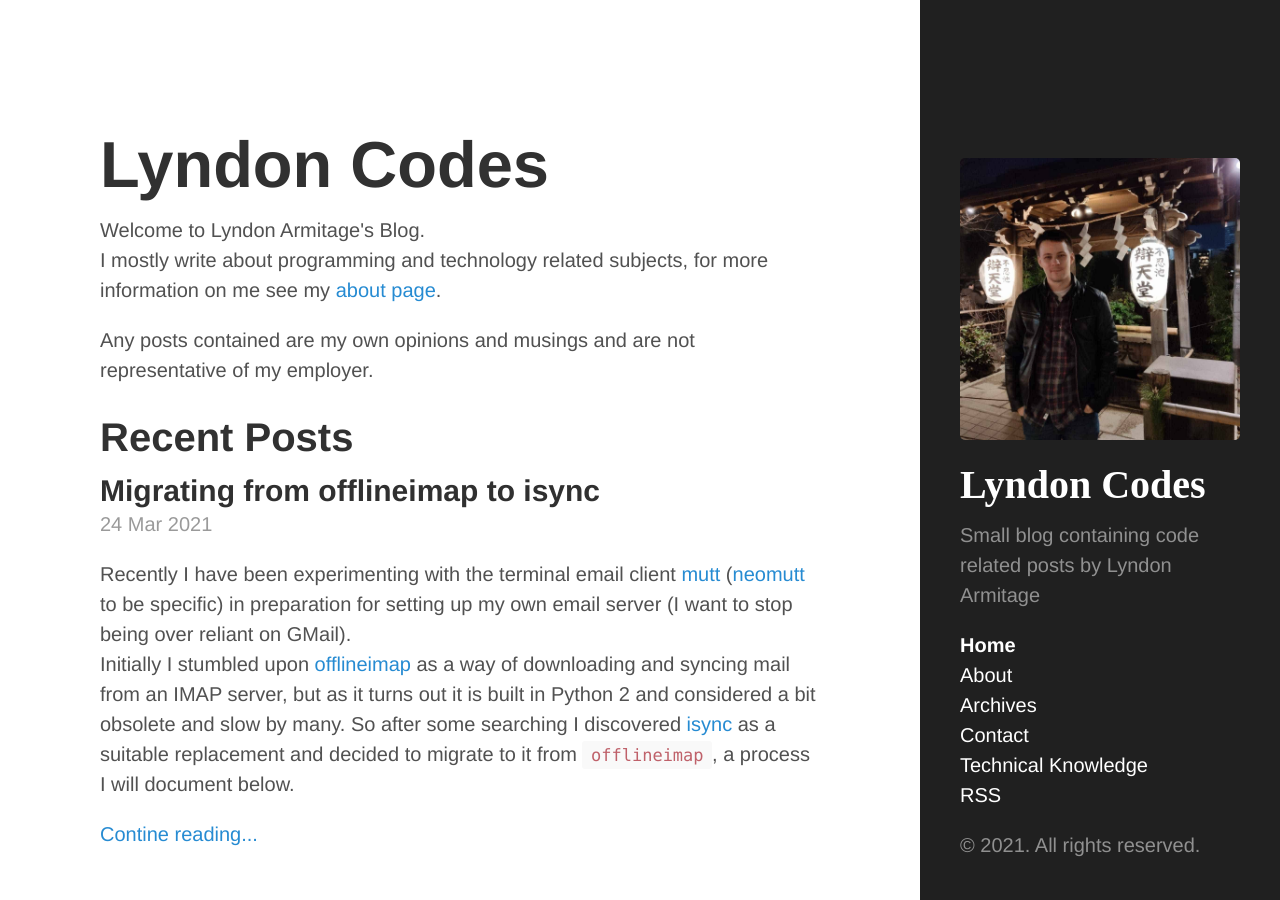
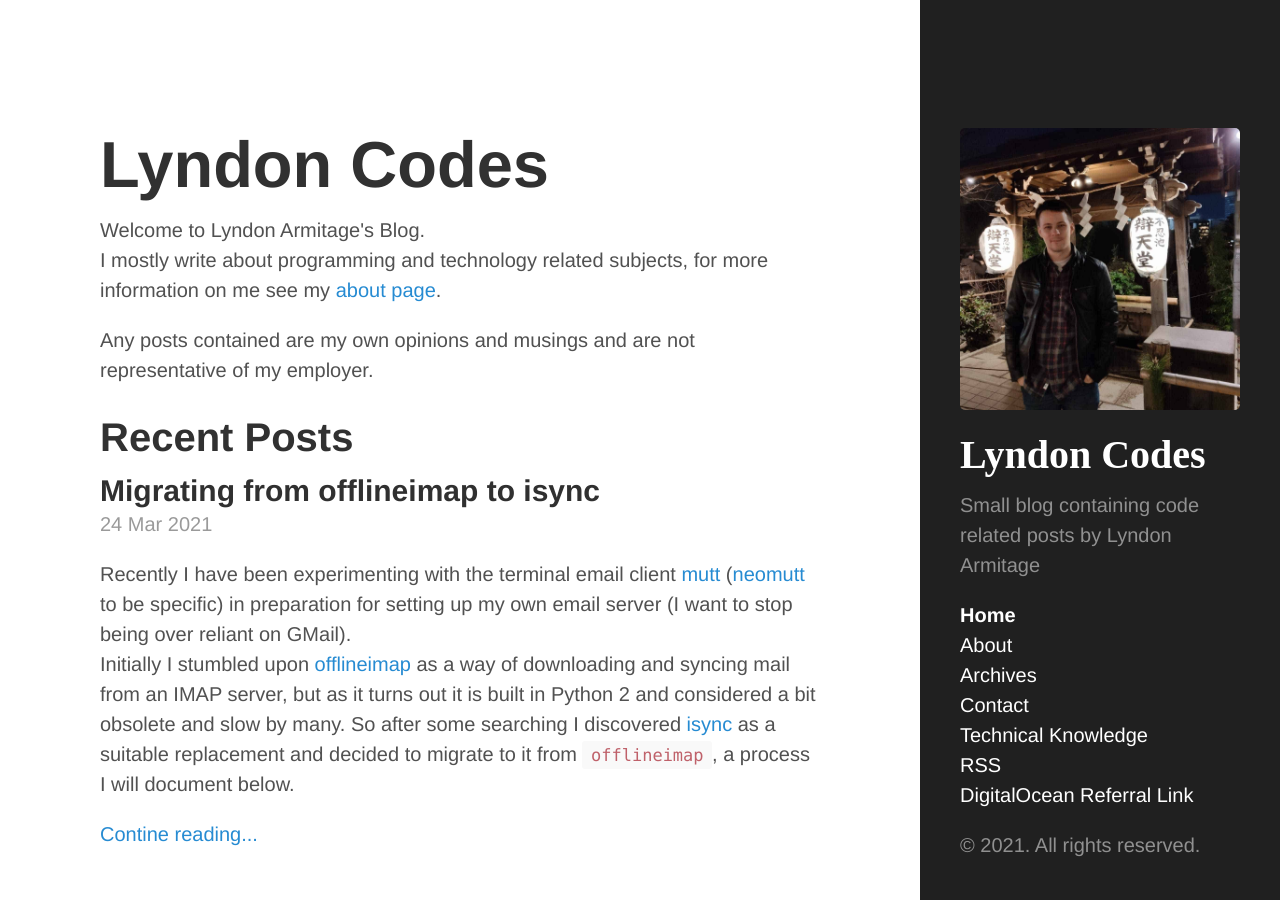
Before and after one commit to LyndonArmitage/lyndonarmitage.github.io, a Jekyll site: the page built from index.html, in a window 1280 px wide and 900 px high. Built offline with Jekyll 4.4.1, drawn with Linux system fonts in a browser that asks for light colours; the list of posts is cut into pages by our own code.

Commit message:
Add DigitalOcean link to sidebar
I want free credits...

```diff
--- a/_includes/sidebar.html
+++ b/_includes/sidebar.html
@@ -28,6 +28,9 @@
       <li class="sidebar-nav-item">
         <a href="{{ "/atom.xml" | absolute_url }}">RSS</a>
       </li>
+      <li class="sidebar-nav-item">
+        <a target="_blank" href="https://m.do.co/c/f024e981a0f8">DigitalOcean Referral Link</a>
+      </li>
     </ul>
 
     <p>&copy; {{ site.time | date: '%Y' }}. All rights reserved.</p>
```
